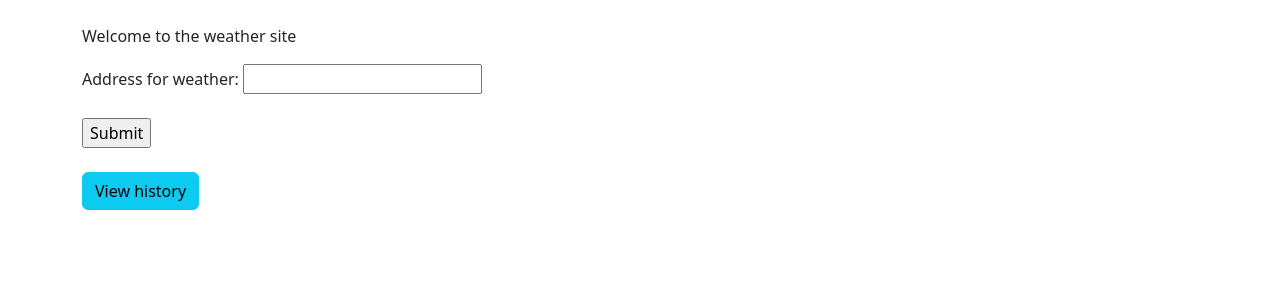
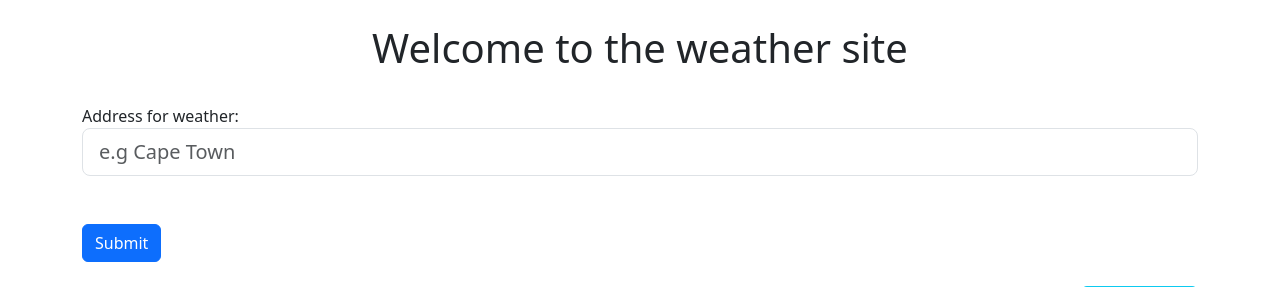
Before and after one commit to mjenj/weatherDemo, a Django app: page /weather/ in a window 1280 px wide. Shown: the top 287 px of the page. Run offline with Django 3.2, Linux system fonts and the light colour scheme.

Commit message:
Add styling

```diff
--- /dev/null
+++ b/weathersite/weather/static/style.css
@@ -0,0 +1,31 @@
+body {
+  background-color: lightblue;
+  font-family: verdana;
+}
+
+h1 {
+  text-align: center;
+}
+
+.card{
+  border-radius: 4px;
+  background: #fff;
+  box-shadow: 0 6px 10px rgba(0,0,0,.08), 0 0 6px rgba(0,0,0,.05);
+  transition: .3s transform cubic-bezier(.155,1.105,.295,1.12),.3s box-shadow,.3s -webkit-transform cubic-bezier(.155,1.105,.295,1.12);
+  padding: 14px 80px 18px 36px;
+  cursor: pointer;
+}
+
+.card:hover{
+  transform: scale(1.05);
+  box-shadow: 0 10px 20px rgba(0,0,0,.12), 0 4px 8px rgba(0,0,0,.06);
+}
+
+.right {
+  float: right;
+}
+
+iframe {
+  margin: 0 auto;
+  display:block;
+}
--- a/weathersite/weather/templates/base.html
+++ b/weathersite/weather/templates/base.html
@@ -1,9 +1,11 @@
+{% load static %}
 <!doctype html>
 <html lang="en">
+  <link rel="stylesheet" href="{% static 'style.css' %}">
   <head>
     <meta charset="utf-8">
     <meta name="viewport" content="width=device-width, initial-scale=1">
-    <title>Bootstrap demo</title>
+    <title>Weather App</title>
     <link href="https://cdn.jsdelivr.net/npm/bootstrap@5.3.0-alpha1/dist/css/bootstrap.min.css" rel="stylesheet" integrity="sha384-GLhlTQ8iRABdZLl6O3oVMWSktQOp6b7In1Zl3/Jr59b6EGGoI1aFkw7cmDA6j6gD" crossorigin="anonymous">
   </head>
   <body>
--- a/weathersite/weather/templates/weather/index.html
+++ b/weathersite/weather/templates/weather/index.html
@@ -1,16 +1,21 @@
 {% extends 'base.html'%}
 {% block content %}
-<p> Welcome to the weather site </p>
 
-<form action="result" method="post">
+<h1> Welcome to the weather site </h1>
+
+<br />
+<form action="result" method="post" class="align-center">
     {% csrf_token %}
     <label for="address">Address for weather:</label>
-    <input type="text" id="address" name="address"><br><br>
-    <input type="submit" value="Submit">
+    <input type="text" id="address" name="address" class="form-control form-control-lg" placeholder="e.g Cape Town"><br><br>
+    <input type="submit" value="Submit" class="btn btn-primary">
 </form>
 
 <br />
 
-<a href="{% url 'history' %}" class="btn btn-info">View history</a>
+<a href="{% url 'history' %}" class="btn btn-info right">View history</a>
+
+<br />
+<iframe src="https://giphy.com/embed/za5xikuRr0OzK" width="480" height="270" frameBorder="0" class="" allowFullScreen></iframe><p></p>
 
 {% endblock %}
```
Also changed, not shown: weathersite/weather/templates/weather/history.html (+11 -2 lines), weathersite/weather/templates/weather/result.html (+9 -6 lines).
